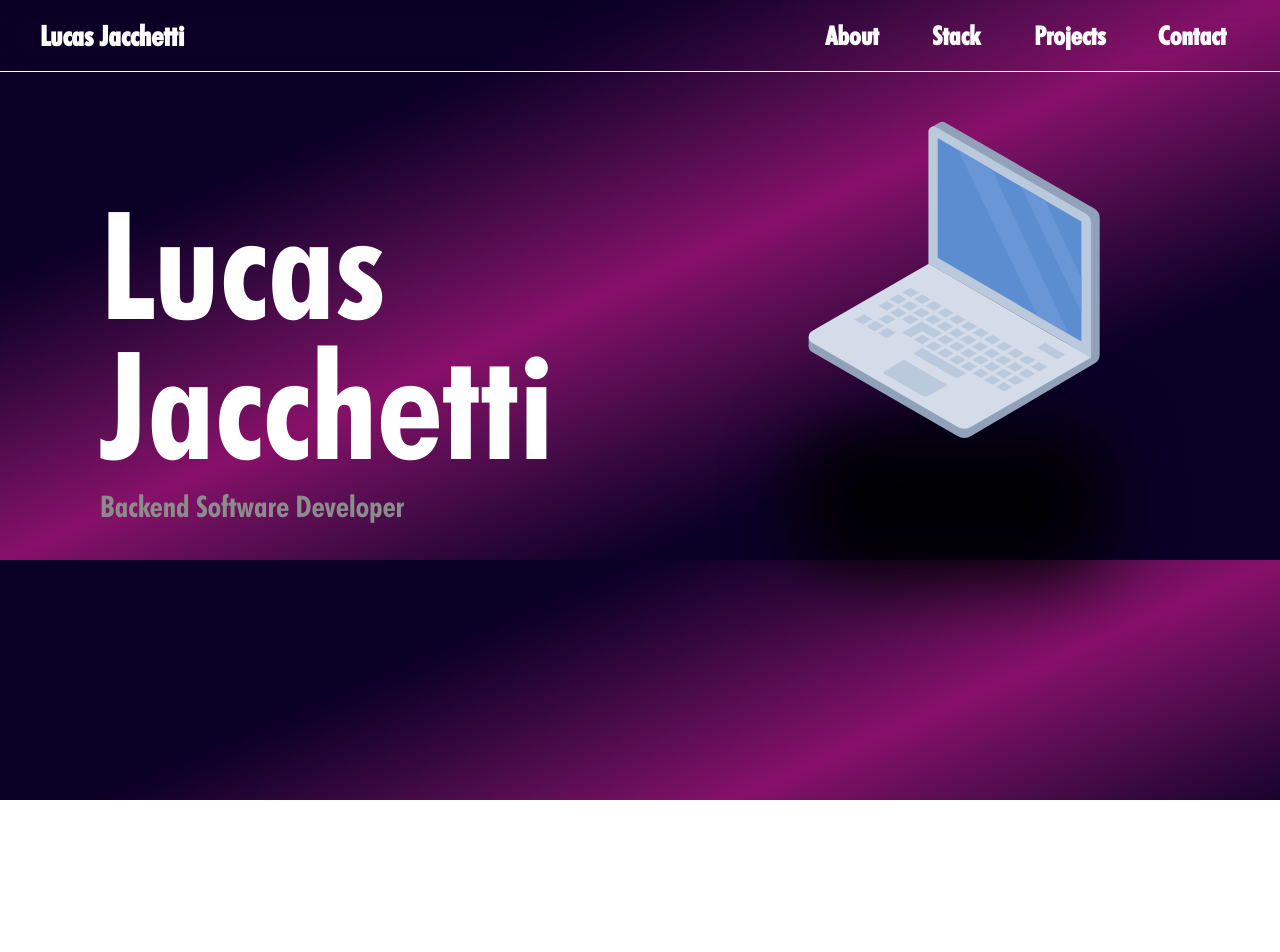
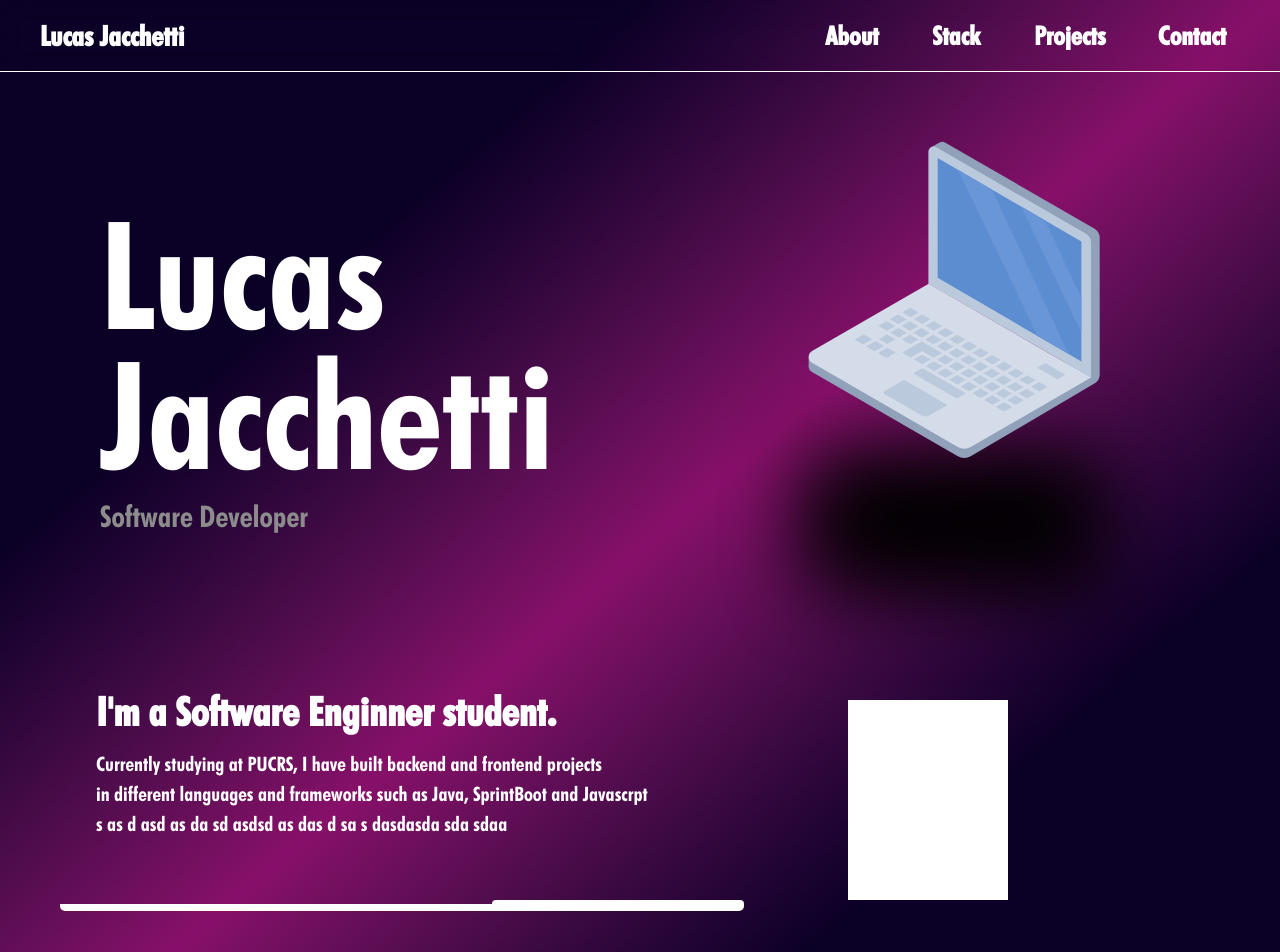
Before and after one commit to Lucas-Jacchetti/Portifolio, a React (Vite) app: page / in a window 1280 px wide. Shown: the top 952 px of the page. Before the commit the page ends 800 px from the top, so only its background shows below. Built offline with nearby package versions, Linux system fonts and the light colour scheme; what tailwindcss-motion would draw is missing.

Commit message:
about me text (escrever) e lugar da foto, + ajustes

```diff
--- a/src/App.tsx
+++ b/src/App.tsx
@@ -1,6 +1,9 @@
 
+import AboutMeText from './components/aboutmetext'
+import Bar from './components/bar'
 import Header from './components/header'
 import Name from './components/name'
+import Tecnologies from './components/technologies'
 import './index.css'
 function App() {
 
@@ -10,6 +13,9 @@ function App() {
       <body className='font-futura bg-gradient-to-br from-ddarkblue from-25% via-gradientpink to-ddarkblue to-75% h-max w-max'>
         <div className='flex flex-col'>
           <Name/>
+          <AboutMeText/>
+          <Bar/>
+          <Tecnologies/>
 
         </div>
       </body>
--- /dev/null
+++ b/src/components/aboutmetext.tsx
@@ -0,0 +1,18 @@
+function AboutMeText(){
+    return(
+        <>
+        <div className="flex flex-row items-center justify-baseline">
+            <div className="flex flex-col ml-24">
+                <div className="text-white font-bold text-[40px] mt-10">I'm a Software Enginner student.</div>
+                <div className="text-white font-futura mt-2 text-[20px]"> Currently studying at PUCRS, I have built backend and frontend projects
+                                                                        <br></br> in different languages and frameworks such as Java, SprintBoot and Javascrpt
+                                                                        <br></br> s as d asd as da sd asdsd as das d sa s dasdasda sda sdaa
+                </div>
+            </div>
+            <div className="h-50 w-40 bg-white mt-30 ml-50" ></div>
+        </div>
+        </>
+    );
+}
+
+export default AboutMeText;
--- /dev/null
+++ b/src/components/bar.tsx
@@ -0,0 +1,10 @@
+function Bar(){
+    return(
+        <>
+        <div className="ml-123  h-[4px] w-[252px] bg-white rounded-bl-none rounded-br-none rounded-tl-[10px] rounded-tr-[10px]"></div>
+        <div className="h-[7px] w-[684px] bg-white ml-15 rounded-bl-[5px] rounded-br-[5px] rounded-tl-none rounded-tr-none"></div>
+        </>
+    );
+}
+
+export default Bar;
--- a/src/components/header.tsx
+++ b/src/components/header.tsx
@@ -1,7 +1,7 @@
 function Header() {
     return(
         <>
-            <div className="text-white flex flex-row justify-between items-center h-18 text-[26px] font-bold font-futura bg-transparent backdrop-blur-md border-b border-white fixed top-0 w-full">
+            <div className="text-white flex flex-row justify-between items-center h-18 text-[26px] font-bold font-futura bg-transparent backdrop-blur-md border-b border-white fixed top-0 w-full z-20">
                 <div>
                     <div className="m-3.5 ml-10 text-[28px]">Lucas Jacchetti</div>
                 </div>
--- a/src/components/name.tsx
+++ b/src/components/name.tsx
@@ -7,10 +7,10 @@ function Name(){
             <div className="flex flex-col mt-30 ml-25 gap-0 justify-center items-start ">
                 <h1 className="text-white text-[150px] h-35">Lucas</h1>
                 <div className="text-white text-[150px] h-48">Jacchetti</div>
-                <div className="text-bettergray text-[30px]">Backend Software Developer</div>
+                <div className="text-bettergray text-[30px]">Software Developer</div>
             </div>
-            <div>
-                <img className="-scale-x-100 ml-60 h-80 w-80 mt-30 motion-preset-oscillate motion-duration-4000 z-100 relative" src={laptop} alt="computer"></img>
+            <div className='mt-5'>
+                <img className="-scale-x-100 ml-60 h-80 w-80 mt-30 motion-preset-oscillate motion-duration-4000 z-1 relative" src={laptop} alt="computer"></img>
                 <div className='w-70 h-30 ml-65 drop-shadow-xl/50 bg-black blur-2xl z-10'></div>
             </div>
         </div>
--- /dev/null
+++ b/src/components/technologies.tsx
@@ -0,0 +1,9 @@
+function Tecnologies(){
+    return(
+        <>
+        <div className="text-white font-bold text-[60px] mt-25 ml-24">Tecnologies</div>
+        </>
+    )
+}
+
+export default Tecnologies;
--- a/src/index.css
+++ b/src/index.css
@@ -6,11 +6,16 @@
     font-family: Futura;
     src: url(../src/assets/fonts/Futura\ Bold\ font.ttf);
 }
+@font-face{
+    font-family: Futuralight;
+    src: url(../src/assets/fonts/futur.ttf);
+}
 
 @theme{
     --font-futura: Futura, "sans-serif";
+    --font-futuralight: Futuralight, "sans-serif";
     --color-ddarkblue: #0b0026;
-    --color-ddarkbluehover: #140045;
+    --color-ddarkbluehover: #5D0972;
     --color-gradientpink: #871069;
     --color-bettergray: #8C8C8C;
 }
```
